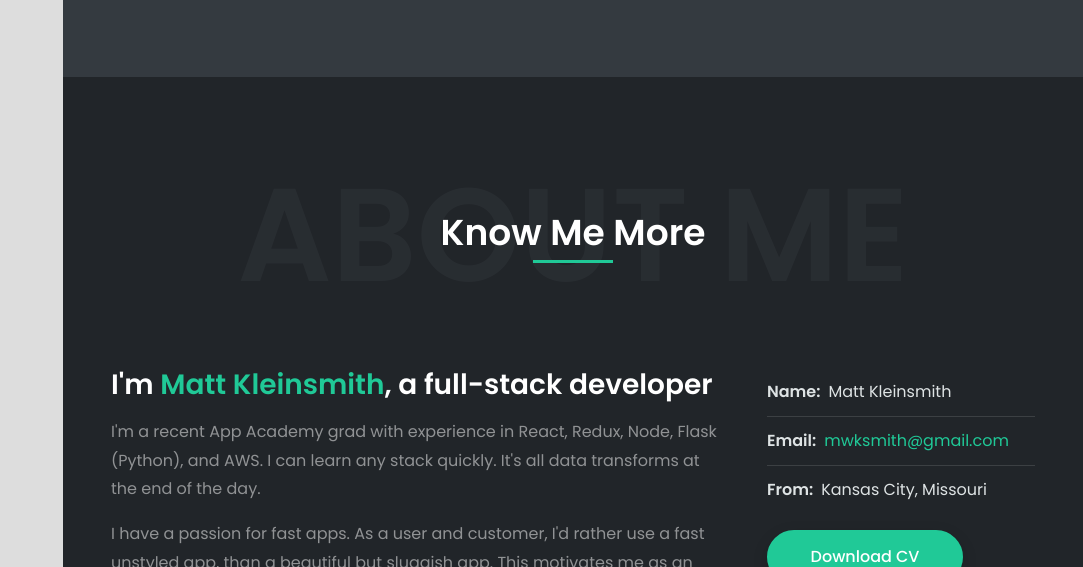
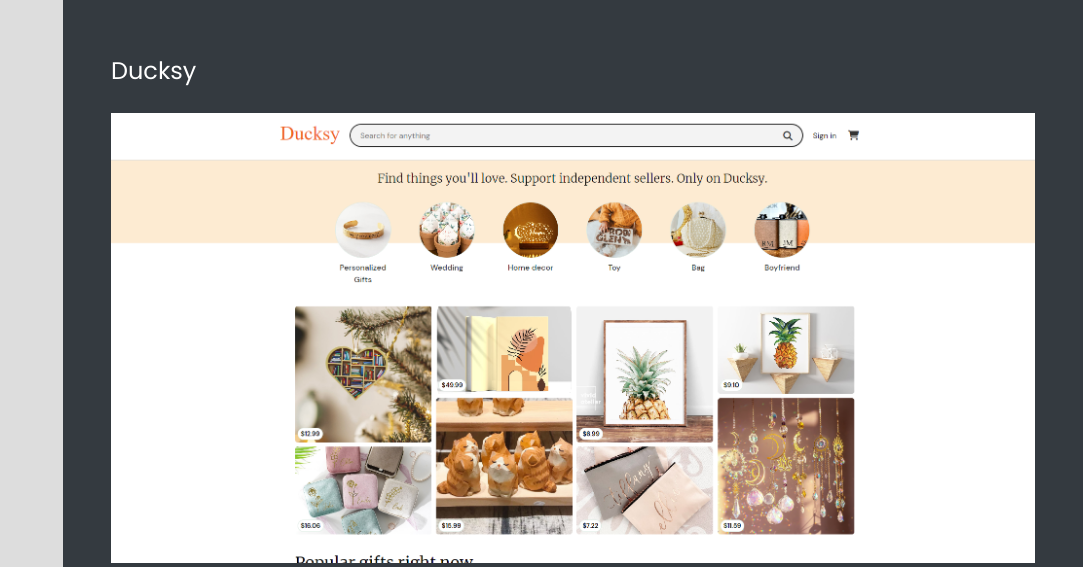
Before and after one commit to MattKleinsmith/mattkleinsmith.github.io, a React (Create React App) app in the folder react-app/: page / in a window 1280 px wide. Shown: the part 4618-5185 px from the top of the page, without its empty margins (197-1280 px from the left). Built offline with nearby package versions, Linux system fonts and the light colour scheme.

Commit message:
Add Ducksy

```diff
--- a/react-app/src/components/About.jsx
+++ b/react-app/src/components/About.jsx
@@ -39,6 +39,9 @@ const AboutUs = ({ classicHeader, darkTheme }) => {
             </p>
             <p className={darkTheme ? "text-white-50" : ""}>
               I have a passion for fast apps. As a user and customer, I'd rather use a fast unstyled app, than a beautiful but sluggish app. This motivates me as an engineer to track down inefficiencies to enable beauty, without making the user wait. I consider loading times to be errors.
+            </p>
+            <p className={darkTheme ? "text-white-50" : ""}>
+              I am open to remote work, and remote volunteering.
             </p>
           </div>
           {/* About me content end */}
--- a/react-app/src/components/Portfolio.jsx
+++ b/react-app/src/components/Portfolio.jsx
@@ -72,7 +72,7 @@ const Portfolio = ({ classicHeader, darkTheme }) => {
               rel="noopener noreferrer"
             ><img className="img-fluid d-block portfolio-image" src="/images/amazing.png" alt="Amazing" /></a>
 
-            <div className="text-white mt-4 mb-4">Amazing is a pixel-perfect Amazon clone.</div>
+            <div className="text-white mt-4 mb-4">Amazing is a pixel-perfect Amazon clone. It was a solo project.</div>
 
             <span className="text-white mt-4">Live demo: </span><a
               href="https://mattkleinsmith.dev/"
@@ -112,6 +112,59 @@ const Portfolio = ({ classicHeader, darkTheme }) => {
 
 
           </div>
+
+          <div className="mt-5">
+            <a
+              href="https://ducksy.herokuapp.com/"
+              target="_blank"
+              rel="noopener noreferrer"
+            >
+              <div className="text-6 font-weight-600 mb-4 text-white">Ducksy</div>
+            </a>
+            <a
+              href="https://ducksy.herokuapp.com/"
+              target="_blank"
+              rel="noopener noreferrer"
+            ><img className="img-fluid d-block portfolio-image" src="/images/ducksy.png" alt="Ducksy" /></a>
+
+            <div className="text-white mt-4 mb-4">Ducksy was a group project clone of Etsy.</div>
+
+            <span className="text-white mt-4">Live demo: </span><a
+              href="https://ducksy.herokuapp.com/"
+              target="_blank"
+              rel="noopener noreferrer"
+            >
+              https://ducksy.herokuapp.com/</a>
+
+            <div className="tech-stack mt-4">
+
+              <div>
+                <img alt="react" src="https://img.shields.io/badge/react-%2320232a.svg?style=for-the-badge&logo=react&logoColor=%2361DAFB" />
+                <img alt="redux" className="ml-5px" src="https://img.shields.io/badge/redux-%23593d88.svg?style=for-the-badge&logo=redux&logoColor=white" />
+              </div>
+
+              <img alt="flask" className="tech-badge-flask" src="https://img.shields.io/badge/flask⠀⠀⠀⠀⠀⠀⠀⠀⠀⠀⠀⠀⠀⠀⠀⠀⠀⠀⠀⠀⠀⠀⠀⠀⠀-%23000000.svg?style=for-the-badge&logo=flask&logoColor=%23FFFFFF" />
+
+              <div>
+
+                <img alt="sql alchemy" src="https://img.shields.io/badge/sqlalchemy⠀⠀⠀⠀-424242?style=for-the-badge&logo=academia&logoColor=d71f00" />
+                <img alt="gunicorn" className="ml-5px" src="https://img.shields.io/badge/gunicorn⠀-%23FFFFFF.svg?style=for-the-badge&logo=gunicorn&logoColor=%23298629" />
+              </div>
+
+              <div>
+                <img alt="postgres" src="https://img.shields.io/badge/postgres-%23316192.svg?style=for-the-badge&logo=postgresql&logoColor=white" />
+                <img alt="python" className="ml-5px" src="https://img.shields.io/badge/python⠀⠀⠀⠀⠀⠀⠀⠀⠀⠀-376c99?style=for-the-badge&logo=python&logoColor=f7d34b" />
+                <img alt="aws cloudfornt" className="ml-5px" src="https://img.shields.io/badge/AWS_CLOUDFRONT-%23232f3e.svg?style=for-the-badge&logo=amazonaws&logoColor=ec912d" />
+              </div>
+
+              <div>
+                <img alt="amazon linux 2" src="https://img.shields.io/badge/AMAZON_LINUX_2_(EC2_instance)⠀⠀⠀-%23232f3e.svg?style=for-the-badge&logo=amazonaws&logoColor=ec912d" />
+                <img alt="aws s3" className="ml-5px" src="https://img.shields.io/badge/AWS_S3⠀⠀⠀⠀⠀⠀⠀⠀⠀-%23232f3e.svg?style=for-the-badge&logo=amazonaws&logoColor=ec912d" />
+              </div>
+
+            </div>
+
+          </div>
         </div>
       </section>
     </>
```
Also changed, not shown: react-app/public/images/ducksy.png (added).
